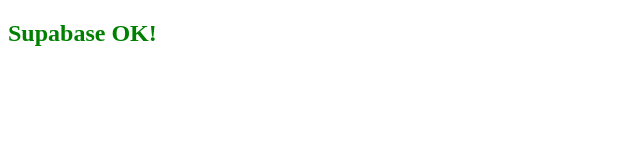
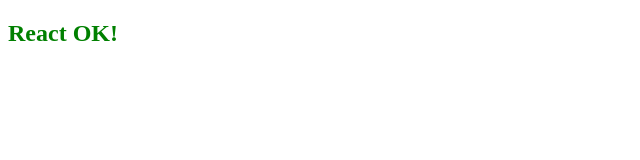
Before and after one commit to egrisidc/school26, a plain HTML site: page index.html in a window 1280 px wide. Shown: the full height of the page, 0-640 px from the left. Drawn offline with nearby package versions, Linux system fonts and the light colour scheme.

Commit message:
Update index.html

```diff
--- a/index.html
+++ b/index.html
@@ -3,13 +3,14 @@
 <head><meta charset="UTF-8"/></head>
 <body>
 <div id="out"></div>
-<script src="https://cdn.jsdelivr.net/npm/@supabase/supabase-js@2.39.3/dist/umd/supabase.js"></script>
+<script src="https://cdnjs.cloudflare.com/ajax/libs/react/18.2.0/umd/react.production.min.js"></script>
+<script src="https://cdnjs.cloudflare.com/ajax/libs/react-dom/18.2.0/umd/react-dom.production.min.js"></script>
 <script>
 try {
-  var c = supabase.createClient('https://eihsnldqfjpvhozzytjb.supabase.co','eyJhbGciOiJIUzI1NiIsInR5cCI6IkpXVCJ9.eyJpc3MiOiJzdXBhYmFzZSIsInJlZiI6ImVpaHNubGRxZmpwdmhvenp5dGpiIiwicm9sZSI6ImFub24iLCJpYXQiOjE3NzQxMTMyNDEsImV4cCI6MjA4OTY4OTI0MX0.fdQt15rRPvXeqMnrbOckYTlMoHVexTyXnnReWoxyQMY');
-  document.getElementById('out').innerHTML = '<h2 style="color:green">Supabase OK!</h2>';
+  var r = ReactDOM.createRoot(document.getElementById('out'));
+  r.render(React.createElement('h2',{style:{color:'green'}},'React OK!'));
 } catch(e) {
-  document.getElementById('out').innerHTML = '<h2 style="color:red">Error: '+e.message+'</h2>';
+  document.getElementById('out').innerHTML='<h2 style="color:red">Error: '+e.message+'</h2>';
 }
 </script>
 </body>
```
